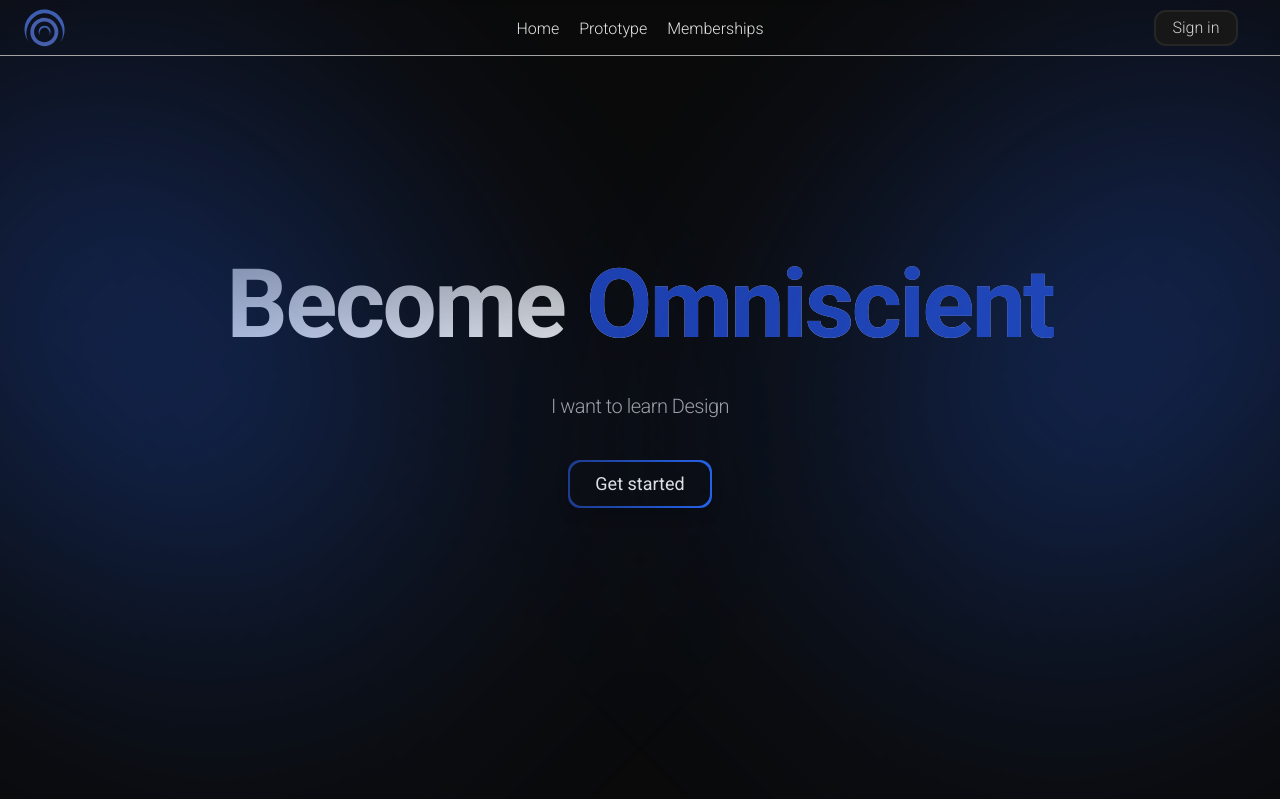
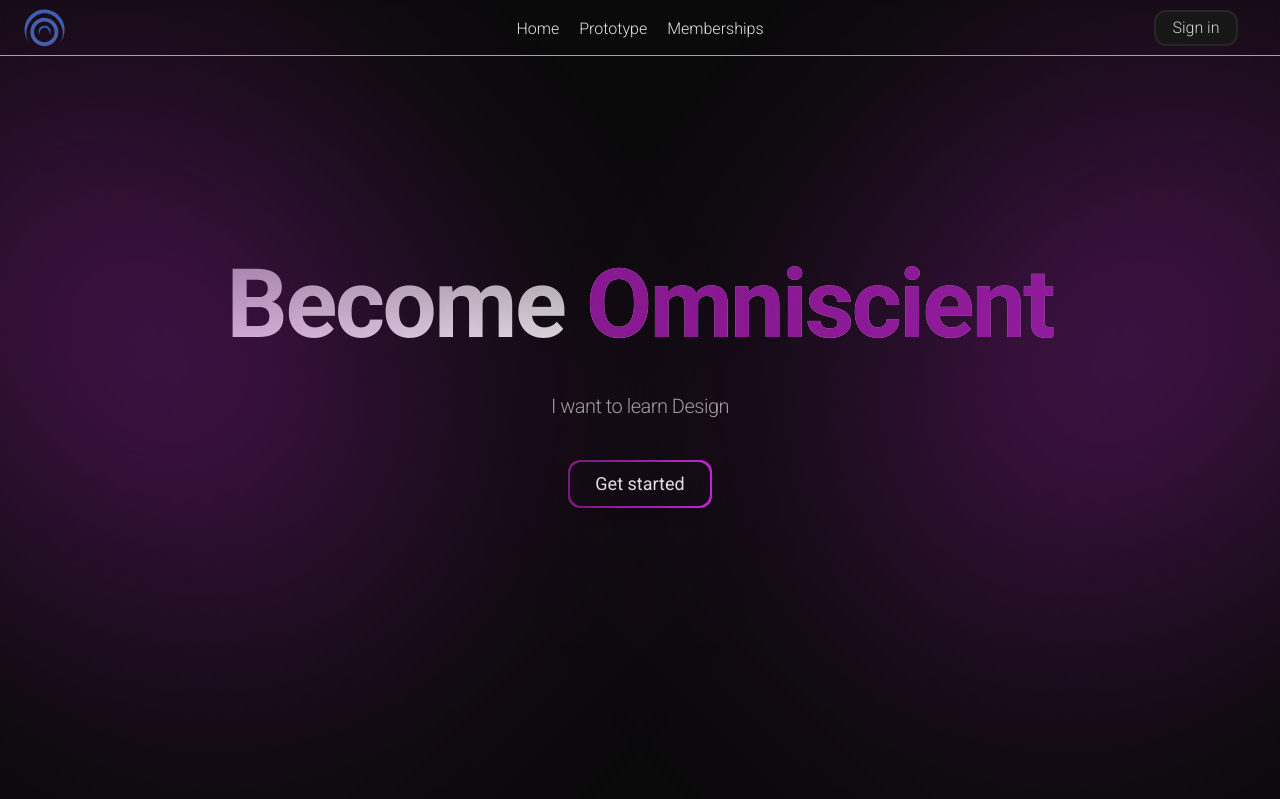
Before and after one commit to Lavryniukk/omniscent-frontend, a Next.js app: page / in a window 1280 px wide. Shown: the top 799 px of the page. Built offline with nearby package versions, Linux system fonts and the light colour scheme; no server answers.

Commit message:
Finished working on projects page, starting graph generation

```diff
--- /dev/null
+++ b/app/(pages)/projects/graph/[id]/page.tsx
@@ -0,0 +1,6 @@
+import { withPageAuthRequired } from "@auth0/nextjs-auth0/client";
+let Graph = () => {
+  return <div className="flex h-screen border-accent items-center"></div>;
+};
+
+export default withPageAuthRequired(Graph);
--- a/app/(pages)/projects/layout.tsx
+++ b/app/(pages)/projects/layout.tsx
@@ -2,7 +2,7 @@
 import "@/app/globals.css";
 import HomeButton from "@/app/UI/buttons/backBtn/BackButton";
 import { UserProvider } from "@auth0/nextjs-auth0/client";
-import { QueryClient, QueryClientProvider } from "@tanstack/react-query";
+import { QueryClient } from "@tanstack/react-query";
 import { Roboto } from "next/font/google";
 import Providers from "./Providers";
 
@@ -17,7 +17,6 @@ export default function RootLayout({
 }: {
   children: React.ReactNode;
 }) {
-  const queryClient = new QueryClient();
   return (
     <html
       lang="en"
--- a/tailwind.config.ts
+++ b/tailwind.config.ts
@@ -1,5 +1,7 @@
 import type { Config } from "tailwindcss";
 import colors from "tailwindcss/colors";
+console.log("yesyesy");
+let hello = "fsf";
 const config: Config = {
   content: [
     "./pages/**/*.{js,ts,jsx,tsx,mdx}",
@@ -26,7 +28,7 @@ const config: Config = {
         lg: "340px",
       },
       colors: {
-        primary: { ...colors.blue, DEFAULT: colors.blue[900] },
+        primary: { ...colors.fuchsia, DEFAULT: colors.fuchsia[900] },
         secondary: { ...colors.neutral, DEFAULT: colors.neutral[800] },
         accent: { ...colors.neutral, DEFAULT: colors.neutral[400] },
         text: { ...colors.neutral, DEFAULT: colors.neutral[200] },
```
Also changed, not shown: app/(pages)/projects/graph/page.tsx (renamed from app/(pages)/projects/roadmap/page.tsx).
